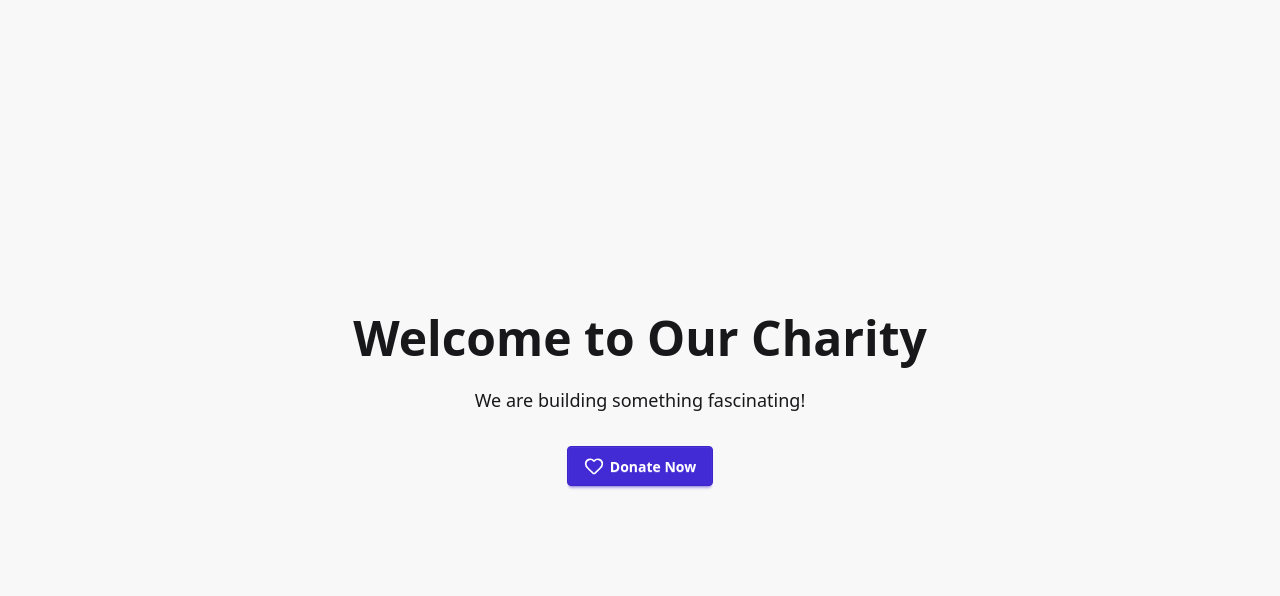
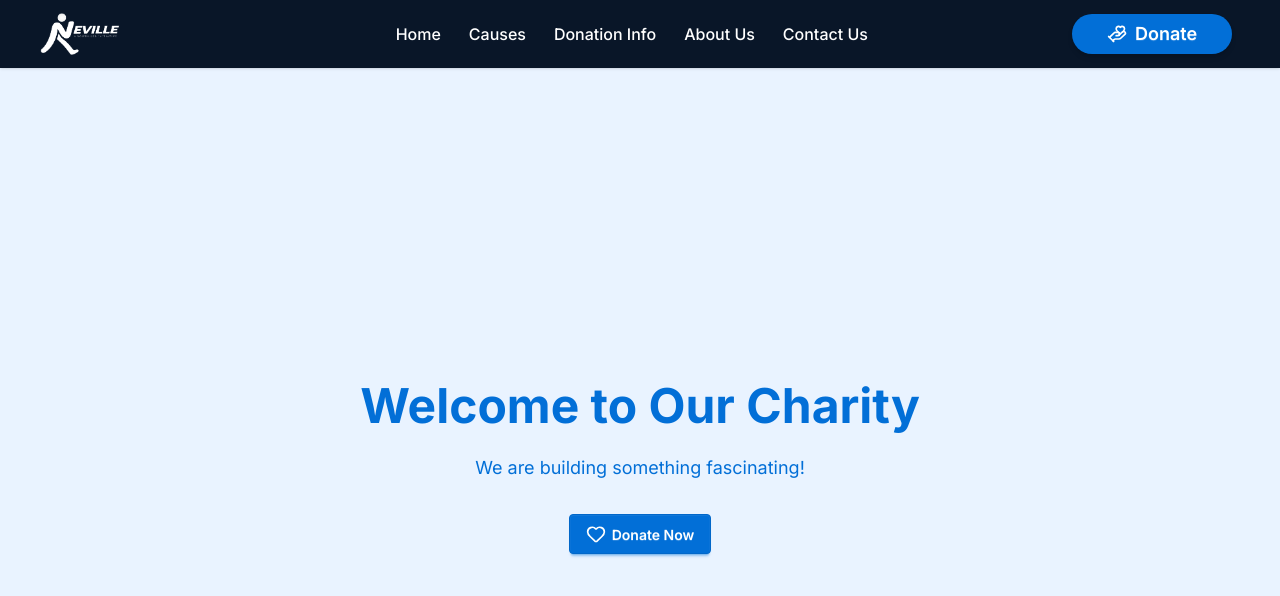
Before and after one commit to Life932/NEVILLE, a Next.js app: page / in a window 1280 px wide. Shown: the top 596 px of the page. Built offline with nearby package versions, Linux system fonts and the light colour scheme.

Commit message:
Added a Navbar, used Inter Font, also made a custom theme named neville from daisyUI

```diff
--- a/src/app/globals.css
+++ b/src/app/globals.css
@@ -1,2 +1,37 @@
 @import "tailwindcss";
 @plugin "daisyui";
+
+@plugin "daisyui/theme" {
+  name: "neville";
+  default: true;
+  prefersdark: true;
+  color-scheme: "dark";
+  --color-base-100: oklch(99% 0.01 255);
+  --color-base-200: oklch(96% 0.02 255);
+  --color-base-300: oklch(92% 0.03 255);
+  --color-base-content: oklch(25% 0.04 255);
+  --color-primary: oklch(55% 0.18 255);
+  --color-primary-content: oklch(100% 0 0);
+  --color-secondary: oklch(75% 0.12 230);
+  --color-secondary-content: oklch(25% 0.04 255);
+  --color-accent: oklch(62% 0.214 259.815);
+  --color-accent-content: oklch(97% 0.014 254.604);
+  --color-neutral: oklch(20% 0.04 255);
+  --color-neutral-content: oklch(100% 0 0);
+  --color-info: oklch(62% 0.214 259.815);
+  --color-info-content: oklch(97% 0.014 254.604);
+  --color-success: oklch(70% 0.14 182.503);
+  --color-success-content: oklch(98% 0.014 180.72);
+  --color-warning: oklch(79% 0.184 86.047);
+  --color-warning-content: oklch(98% 0.026 102.212);
+  --color-error: oklch(64% 0.246 16.439);
+  --color-error-content: oklch(96% 0.015 12.422);
+  --radius-selector: 0.25rem;
+  --radius-field: 0.25rem;
+  --radius-box: 0.5rem;
+  --size-selector: 0.25rem;
+  --size-field: 0.25rem;
+  --border: 1px;
+  --depth: 1;
+  --noise: 0;
+}
--- a/src/app/layout.js
+++ b/src/app/layout.js
@@ -1,28 +1,29 @@
-import { Geist, Geist_Mono } from "next/font/google";
 import "./globals.css";
+import Navbar from "./ui/Navbar";
+// 1. IMPORT THE FONT FROM NEXT.JS
+import { Inter } from "next/font/google";
 
-const geistSans = Geist({
-  variable: "--font-geist-sans",
+// 2. CONFIGURE THE FONT
+const inter = Inter({
   subsets: ["latin"],
-});
-
-const geistMono = Geist_Mono({
-  variable: "--font-geist-mono",
-  subsets: ["latin"],
+  display: "swap",
 });
 
 export const metadata = {
-  title: "Create Next App",
-  description: "Generated by create next app",
+  title: "Our Charity Organization",
+  description: "Making the world a better place.",
 };
 
 export default function RootLayout({ children }) {
   return (
-    <html lang="en">
+    <html lang="en" data-theme="neville">
+      {/* 3. APPLY THE FONT TO THE BODY */}
       <body
-        className={`${geistSans.variable} ${geistMono.variable} antialiased`}
+        className={`${inter.className} antialiased flex flex-col min-h-screen`}
       >
-        {children}
+        <Navbar />
+
+        <main className="grow">{children}</main>
       </body>
     </html>
   );
--- a/src/app/page.jsx
+++ b/src/app/page.jsx
@@ -1,14 +1,15 @@
 import { Heart } from "lucide-react";
+import "./globals.css";
 
 export default function Home() {
   return (
-    <main className="min-h-screen flex flex-col items-center justify-center p-10 bg-base-200 text-base-content">
+    <main className="min-h-screen flex flex-col items-center justify-center p-10 bg-base-200 text-primary">
       <div className="text-center">
         <h1 className="text-5xl font-bold mb-6">Welcome to Our Charity</h1>
         <p className="mb-8 text-lg">We are building something fascinating!</p>
 
         {/* DaisyUI button with a Lucide React Icon */}
-        <button className="btn btn-primary text-white">
+        <button className="btn btn-primary text-color-primary">
           <Heart className="w-5 h-5" />
           Donate Now
         </button>
--- /dev/null
+++ b/src/app/ui/Navbar.jsx
@@ -0,0 +1,184 @@
+"use client"; // <--- MUST be at the very top for interactivity in Next.js
+
+import Link from "next/link";
+import Image from "next/image";
+import { HandHeart } from "lucide-react";
+
+export default function Navbar() {
+  // THE FIX: This function removes the "stuck" focus immediately after clicking
+  const handleClick = (e) => {
+    e.currentTarget.blur();
+
+    // This extra line ensures the mobile dropdown closes when a link is clicked!
+    const activeElement = document.activeElement;
+    if (activeElement) {
+      activeElement.blur();
+    }
+  };
+
+  return (
+    <div className="navbar bg-neutral text-neutral-content shadow-sm sticky top-0 z-50">
+      {/* LEFT SIDE */}
+      <div className="navbar-start">
+        {/* MOBILE DROPDOWN */}
+        <div className="dropdown">
+          <div
+            tabIndex={0}
+            role="button"
+            className="btn btn-ghost lg:hidden focus:!bg-transparent active:!bg-transparent hover:!bg-transparent"
+            aria-label="Open Menu"
+          >
+            <svg
+              xmlns="http://www.w3.org/2000/svg"
+              className="h-6 w-6"
+              fill="none"
+              viewBox="0 0 24 24"
+              stroke="currentColor"
+            >
+              <path
+                strokeLinecap="round"
+                strokeLinejoin="round"
+                strokeWidth="2"
+                d="M4 6h16M4 12h8m-8 6h16"
+              />
+            </svg>
+          </div>
+          <ul
+            tabIndex={0}
+            className="menu menu-md dropdown-content bg-neutral text-neutral-content rounded-box z-1 mt-3 w-52 p-2 shadow-lg border border-neutral/50"
+          >
+            {/* Added onClick={handleClick} to all mobile links */}
+            <li>
+              <Link
+                href="/"
+                onClick={handleClick}
+                className="hover:bg-white/10 active:!bg-white/20 focus-visible:!bg-white/20 text-white"
+              >
+                Home
+              </Link>
+            </li>
+            <li>
+              <Link
+                href="/causes"
+                onClick={handleClick}
+                className="hover:bg-white/10 active:!bg-white/20 focus-visible:!bg-white/20 text-white"
+              >
+                Causes
+              </Link>
+            </li>
+            <li>
+              <Link
+                href="/donation-info"
+                onClick={handleClick}
+                className="hover:bg-white/10 active:!bg-white/20 focus-visible:!bg-white/20 text-white"
+              >
+                Donation Info
+              </Link>
+            </li>
+            <li>
+              <Link
+                href="/about"
+                onClick={handleClick}
+                className="hover:bg-white/10 active:!bg-white/20 focus-visible:!bg-white/20 text-white"
+              >
+                About Us
+              </Link>
+            </li>
+            <li>
+              <Link
+                href="/contact"
+                onClick={handleClick}
+                className="hover:bg-white/10 active:!bg-white/20 focus-visible:!bg-white/20 text-white"
+              >
+                Contact Us
+              </Link>
+            </li>
+          </ul>
+        </div>
+
+        {/* LOGO */}
+        <div className="lg:pl-8 pl-2">
+          <Link
+            href="/"
+            onClick={handleClick}
+            className="hover:opacity-80 transition-opacity flex items-center"
+          >
+            <Image
+              src="/logo.png"
+              alt="Charity Logo"
+              width={3938}
+              height={2098}
+              className="w-20 h-auto object-contain"
+              priority
+            />
+          </Link>
+        </div>
+      </div>
+
+      {/* CENTER: DESKTOP NAVIGATION */}
+      <div className="navbar-center hidden lg:flex">
+        <ul className="menu menu-horizontal px-1 text-[16px] font-medium gap-1">
+          {/* Added onClick={handleClick} and simplified the classes! */}
+          <li>
+            <Link
+              href="/"
+              onClick={handleClick}
+              className="hover:bg-white/10 focus:!bg-transparent focus:!text-white rounded-md"
+            >
+              Home
+            </Link>
+          </li>
+          <li>
+            <Link
+              href="/causes"
+              onClick={handleClick}
+              className="hover:bg-white/10 focus:!bg-transparent focus:!text-white rounded-md"
+            >
+              Causes
+            </Link>
+          </li>
+          <li>
+            <Link
+              href="/donation-info"
+              onClick={handleClick}
+              className="hover:bg-white/10 focus:!bg-transparent focus:!text-white rounded-md"
+            >
+              Donation Info
+            </Link>
+          </li>
+          <li>
+            <Link
+              href="/about"
+              onClick={handleClick}
+              className="hover:bg-white/10 focus:!bg-transparent focus:!text-white rounded-md"
+            >
+              About Us
+            </Link>
+          </li>
+          <li>
+            <Link
+              href="/contact"
+              onClick={handleClick}
+              className="hover:bg-white/10 focus:!bg-transparent focus:!text-white rounded-md"
+            >
+              Contact Us
+            </Link>
+          </li>
+        </ul>
+      </div>
+
+      {/* RIGHT SIDE */}
+      <div className="navbar-end lg:pr-10 pr-2">
+        <a
+          href="https://your-donate-link.com"
+          target="_blank"
+          rel="noopener noreferrer"
+          className="btn btn-primary btn-md lg:w-40 text-lg rounded-full text-white shadow-md flex items-center gap-2 border-none"
+        >
+          <HandHeart className="w-5 h-5" />
+          Donate
+        </a>
+      </div>
+    </div>
+  );
+}
```
Also changed, not shown: public/logo.png (added).
